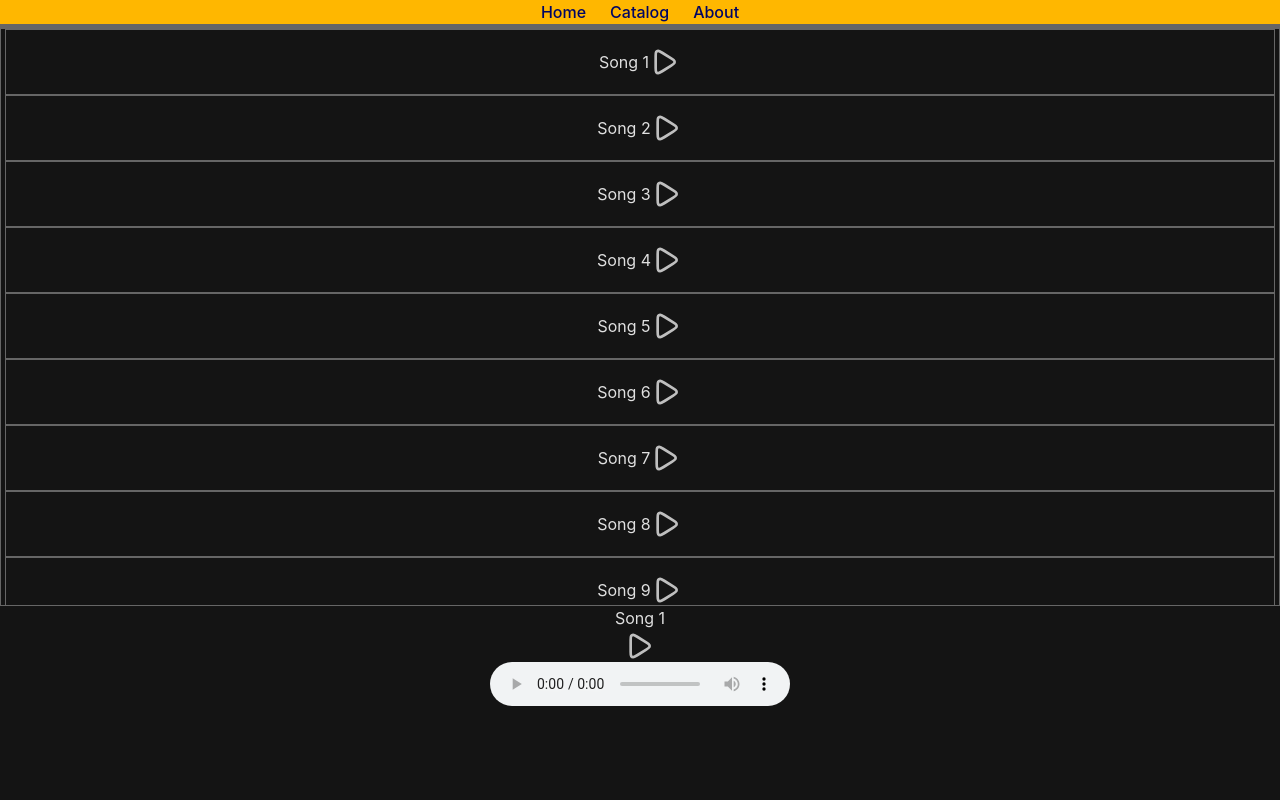
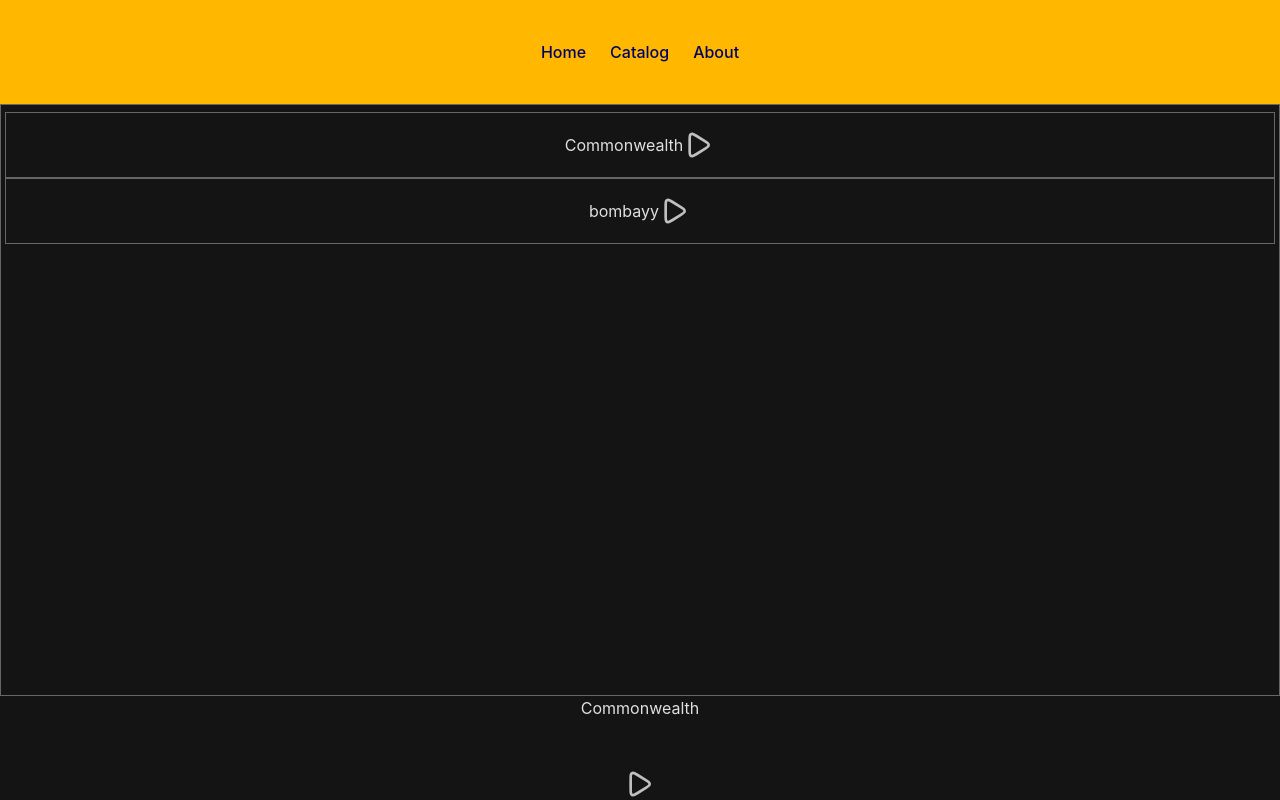
Before and after one commit to vikkingr/BeatsUI, a React (Vite) app: page / in a window 1280 px wide. Built offline with nearby package versions, Linux system fonts and the light colour scheme.

Commit message:
fix the ui, fix the audio, fix all

```diff
--- a/src/components/BeatList/BeatList.scss
+++ b/src/components/BeatList/BeatList.scss
@@ -1,16 +1,15 @@
 @import '../../variables.scss';
 
 .beatList {
-    height: 72dvh;
+    min-height: 72dvh;
+    max-height: 72dvh;
     width: 100dvw;
-    margin: 0px;
-    padding: 0px;
 
     display: flex;
     flex-direction: column;
     justify-content: flex-start;
     align-items: center;
 
-    overflow-y: scroll;
+    overflow-y: auto;
     //border: 2px solid $ui-light;
 }
--- a/src/components/Navigation/Navigation.scss
+++ b/src/components/Navigation/Navigation.scss
@@ -6,11 +6,8 @@
     justify-content: center;
     align-items: center;
     background-color: rgb(255, 183, 0);
-    margin: 0px;
-    padding: 0px;
     width: 100%;
     height: 100%;
-    border-bottom: .5dvh solid $ui-gray;
 
     * {
         margin: 0px 12px;
--- a/src/components/PlayerControls/PlayerControls.jsx
+++ b/src/components/PlayerControls/PlayerControls.jsx
@@ -1,15 +1,14 @@
-import React, { useContext, useRef } from 'react';
+import React, { useContext, useEffect, useRef } from 'react';
 import { BeatsContext } from '../../context/BeatsContext';
 import PlayPauseButton from '../../shared/PlayPauseButton/PlayPauseButton';
 import './PlayerControls.scss';
 
 const PlayerControls = () => {
     const { currentTrack, updateCurrentTrack } = useContext(BeatsContext);
-    const audioCtxContainer = useRef();
 
     if (!currentTrack) {
         return <div>Loading</div>
-    }
+    };
 
     const {
         id,
@@ -18,10 +17,15 @@ const PlayerControls = () => {
         name
     } = currentTrack;
 
+    const audioElementRef = useRef(new Audio(src));
+
     const onClickPlayPause = () => {
+        isPlaying ? audioElementRef.current.pause() : audioElementRef.current.play();
+
         updateCurrentTrack({
             id: id,
-            isPlaying: !isPlaying });
+            isPlaying: !isPlaying
+        });
     }
 
     // //
@@ -63,18 +67,23 @@ const PlayerControls = () => {
     // // connect our graph
     // track.connect(audioContext.destination);
 
+    isPlaying ? audioElementRef.current.play() : audioElementRef.current.pause();
+
     return (
         <div className="player-controls">
             <span>{name}</span>
             <PlayPauseButton
                 id="play-pause-button"
                 isPlaying={isPlaying}
-                onClick={onClickPlayPause} />
+                onClick={onClickPlayPause}
+            />
             <audio
-                ref={audioCtxContainer}
+                ref={audioElementRef}
                 id="audio-element"
-                src={src} controls
-                crossOrigin='anonymous'></audio>
+                src={src}
+                crossOrigin='anonymous'
+            >
+            </audio>
         </div>
     )
 }
--- a/src/components/PlayerControls/PlayerControls.scss
+++ b/src/components/PlayerControls/PlayerControls.scss
@@ -5,7 +5,7 @@
     flex-direction: column;
     justify-content: space-between;
     align-items: center;
-    height: 100px;
+    height: 100%;
     width: 100%;
     margin: 0px;
     padding: 0px;
--- a/src/layouts/Layout.jsx
+++ b/src/layouts/Layout.jsx
@@ -2,7 +2,7 @@ import React from "react";
 import { Outlet } from "react-router-dom"
 import Navigation from "../components/Navigation/Navigation"
 import PlayerControls from "../components/PlayerControls/PlayerControls";
-import "./Layout.scss"
+import "./Layout.scss";
 
 const Layout = () => {
     return (
--- a/src/main.scss
+++ b/src/main.scss
@@ -28,6 +28,7 @@ a:hover {
 }
 
 body {
+  height: 100%;
   display: flex;
   background-color: $ui-dark;
   color: $ui-light;
--- a/src/services/trackService.js
+++ b/src/services/trackService.js
@@ -2,16 +2,23 @@ const trackService = {
     listTracks: () => (
         [{
             id: 1,
-            name: `Song ${1}`,
+            name: `Commonwealth`,
             isPlaying: false,
             src: 'src/assets/audio/Commonwealth.wav'
-        }, ...Array(10).keys()
-            .map(num => ({
-                id: num + 2,
-                name: `Song ${num + 2}`,
-                isPlaying: false,
-                src: 'src/assets/audio/bombayy.wav'
-            }))
+        },
+        {
+            id: 2,
+            name: `bombayy`,
+            isPlaying: false,
+            src: 'src/assets/audio/bombayy.wav'
+        },
+        // ...Array(10).keys()
+        //     .map(num => ({
+        //         id: num + 2,
+        //         name: `Song ${num + 2}`,
+        //         isPlaying: false,
+        //         src: 'src/assets/audio/bombayy.wav'
+        //     }))
         ]
     )
 }
```
